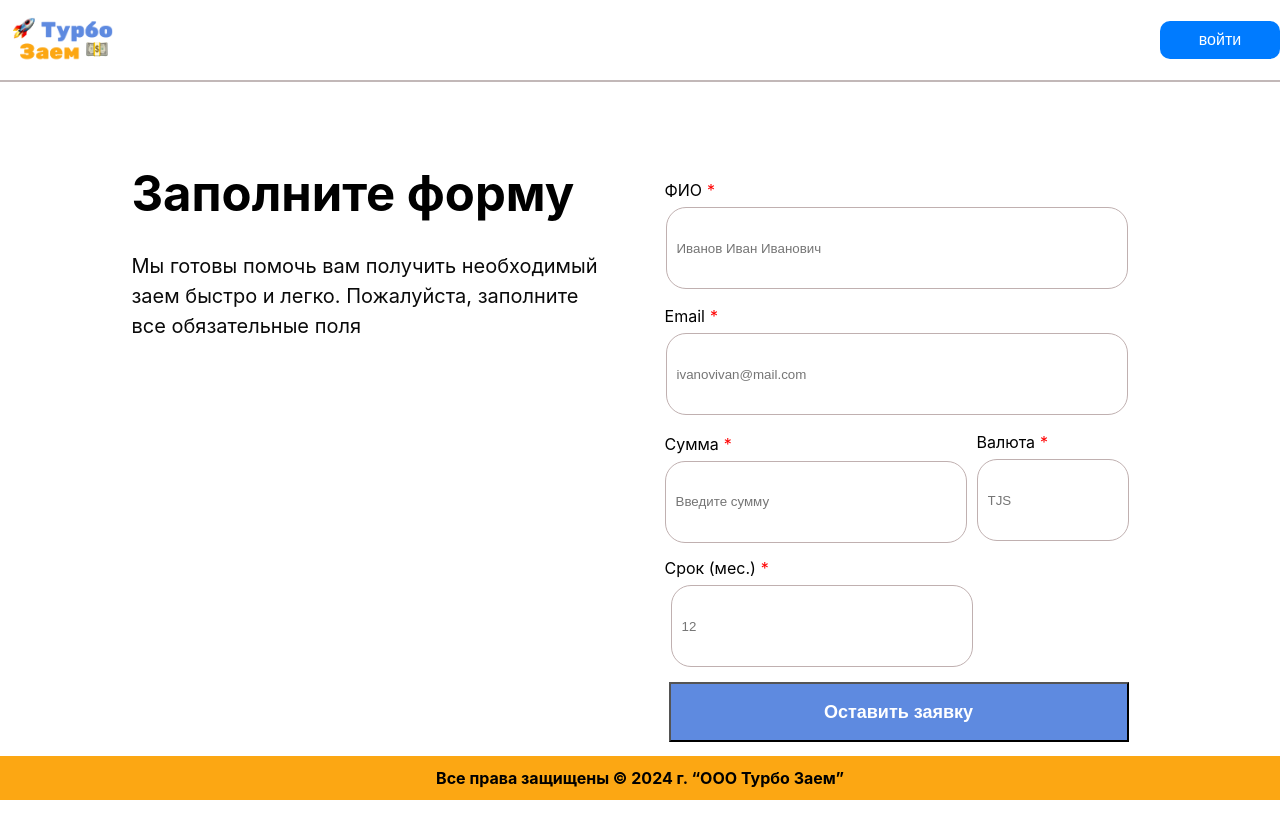
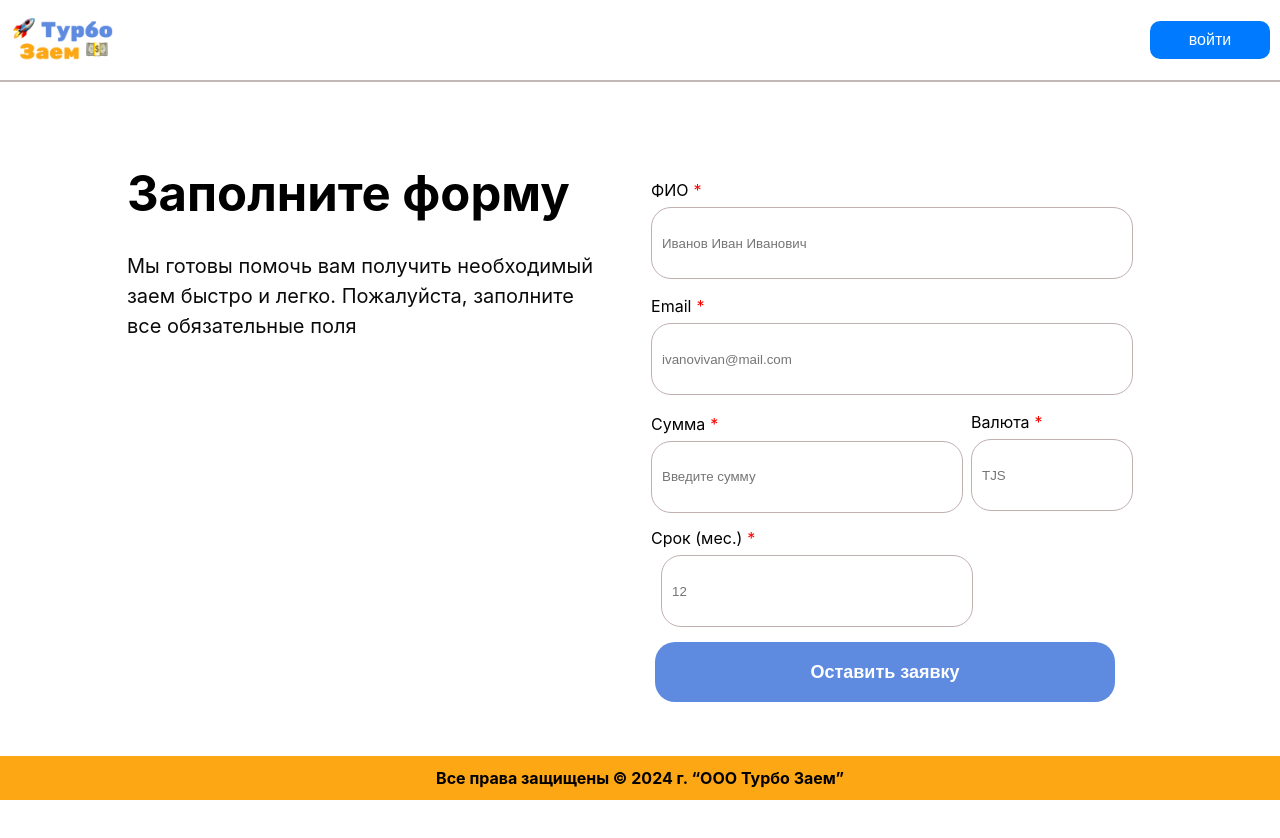
Before and after one commit to YorovaZuhro/credit_user, a React (Vite) app: page /form-filling-page in a window 1280 px wide. Shown: the top 838 px of the page. Built offline with nearby package versions, Linux system fonts and the light colour scheme.

Commit message:
button,input

```diff
--- a/src/layout/footer.css
+++ b/src/layout/footer.css
@@ -1,5 +1,5 @@
 .container_footer {
-    position: absolute;
+    position: fixed;
     left: 0;
     bottom: 0;
     width: 100%;
--- a/src/layout/menu.css
+++ b/src/layout/menu.css
@@ -9,3 +9,6 @@
   /* outline: none; */
   border: none;
 }
+.indent{
+    margin-right: 10px;
+}
--- a/src/layout/menu.tsx
+++ b/src/layout/menu.tsx
@@ -6,7 +6,7 @@
   return (
     <div>
       <ul>
-        <li>
+        <li className="indent">
           {location.pathname === "/form-filling-page" && (
             <button className="menu">
               <Link
--- a/src/pages/FormFillingPage.css
+++ b/src/pages/FormFillingPage.css
@@ -30,7 +30,7 @@
 
 .form-container {
   background-color: #ffffff;
-  border-radius: 8px;
+  /* border-radius: 8px; */
   padding: 20px;
   box-shadow: 0px 0px 10px rgba(255, 255, 255, 0.1);
   max-width: 900px;
@@ -43,8 +43,8 @@
   margin-bottom: 15px;
   width: calc(100% - 22px);
   background-color: #ffffff;
-  width: 440px;
-  height: 60px;
+  width: 460px;
+  height: 50px;
   color: #000;
 }
 
@@ -64,6 +64,9 @@
   display: block;
   width: 460px;
   height: 60px;
+  border-radius: 20px;
+  box-shadow: none;
+  border: none;
 }
 
 .required::after {
@@ -79,8 +82,8 @@
   margin-bottom: 12px;
   width: calc(100% - 22px);
   background-color: #ffffff;
-  width: 280px;
-  height: 60px;
+  width: 290px;
+  height: 50px;
   color: #000;
 }
 .form-field3{
@@ -90,8 +93,8 @@
   margin-bottom: 15px;
   width: calc(100% - 22px);
   background-color: #ffffff;
-  width: 280px;
-  height: 60px;
+  width: 290px;
+  height: 50px;
   color: #000;
   margin-right: 150px;
 }
@@ -102,8 +105,8 @@
   margin-bottom: 15px;
   width: calc(100% - 22px);
   background-color: #ffffff;
-  width: 130px;
-  height: 60px;
+  width: 140px;
+  height: 50px;
   color: #000;
   flex: 1;
 }
--- a/src/pages/FormFillingPage.tsx
+++ b/src/pages/FormFillingPage.tsx
@@ -1,4 +1,4 @@
-import React, { useState } from 'react';
+import { useState } from "react";
 import "./FormFillingPage.css";
 
 function FormFillingPage() {
--- a/src/pages/WelcomePage.css
+++ b/src/pages/WelcomePage.css
@@ -1,6 +1,6 @@
  html,
 body {
-  overflow: hidden;
+  overflow-x: hidden;
 }
 .container {
     display: flex;
@@ -41,12 +41,10 @@
     cursor: pointer;
     margin-top: 20px;
     width: 90%;
+    font-weight: bold;
   }
 
   .container img {
-    max-width: auto;
-    height: 680px;
-  }
-  .container2 button {
-    font-weight: bold;
-  }
+    max-width: 100%;
+    height: 600px;
+ }
```
